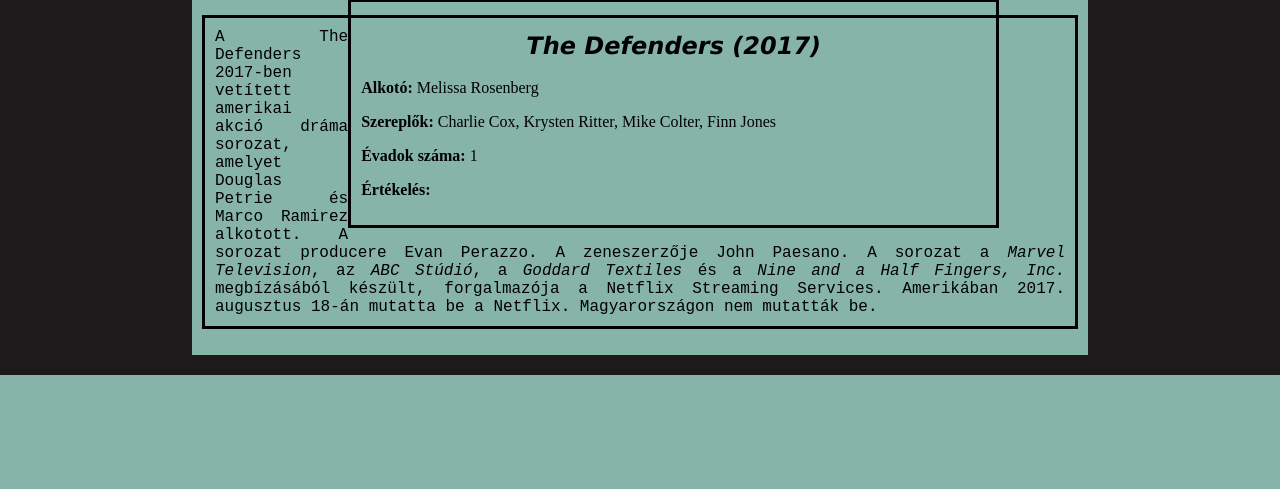
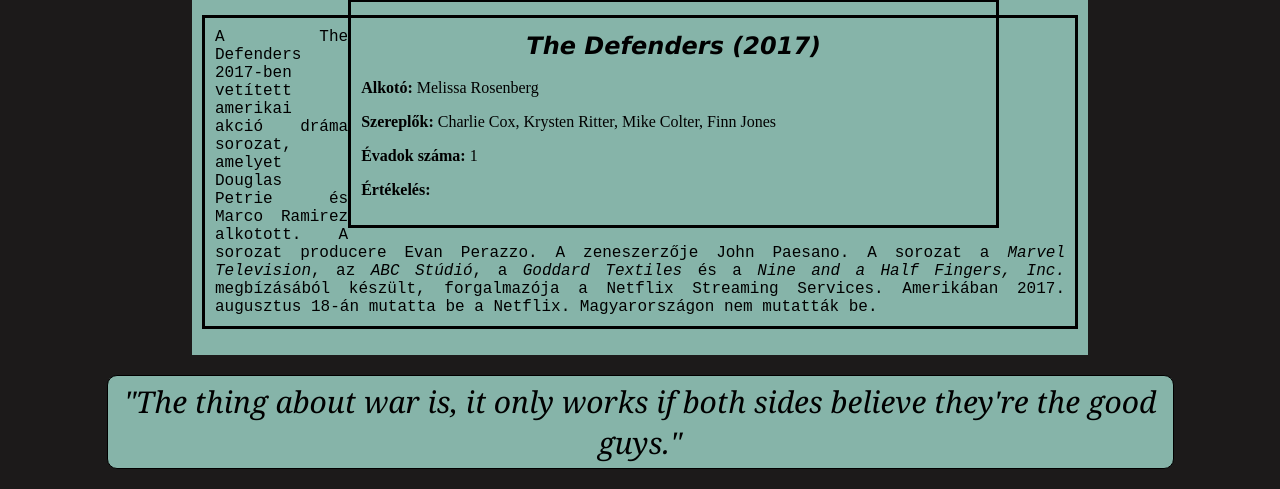
Before and after one commit to keresztpapa/web_terv_dominion, a PHP site: page /defenders.html in a window 1280 px wide. Shown: the part 579-1068 px from the top of the page. Before the commit the page ends 954 px from the top, so only its background shows below. Run offline with PHP 8.4, Linux system fonts and the light colour scheme.

Commit message:
Blockquotes added

```diff
--- a/daredevil.html
+++ b/daredevil.html
@@ -36,5 +36,9 @@
         <p class="leiras">A Marvel's Daredevil vagy röviden Daredevil 2015-ben indult amerikai webes televízió sorozat, melyet Drew Goddard alkotott meg a Netflixnek a <a href="https://hu.wikipedia.org/wiki/Marvel-moziuniverzum" target="_blank">Marvel-moziuniverzum</a> részeként. A sorozat a <em>Marvel Comics</em> képregények Daredevil, magyarul Fenegyerek nevű szereplőjének történetét dolgozza fel. Magyarországon a sorozat 2019. augusztus 31-én jelent meg magyar szinkronnal. Televízióban az M2 Petőfi TV mutatta be új szinkronnal 2021. január 5-én.</p>
     </div>
 
+    <blockquote style="background-color: rgb(166, 42, 30);">
+        "I'm Daredevil. Not even God can stop that now."
+    </blockquote>
+
 </body>
 </html>
--- a/defenders.html
+++ b/defenders.html
@@ -36,5 +36,9 @@
         <p class="leiras">A The Defenders 2017-ben vetített amerikai akció dráma sorozat, amelyet Douglas Petrie és Marco Ramirez alkotott. A sorozat producere Evan Perazzo. A zeneszerzője John Paesano. A sorozat a <em>Marvel Television</em>, az <em>ABC Stúdió</em>, a <em>Goddard Textiles</em> és a <em>Nine and a Half Fingers, Inc.</em> megbízásából készült, forgalmazója a Netflix Streaming Services. Amerikában 2017. augusztus 18-án mutatta be a Netflix. Magyarországon nem mutatták be.</p>
     </div>
 
+    <blockquote style="background-color: rgb(134, 180, 169);">
+        "The thing about war is, it only works if both sides believe they're the good guys."
+    </blockquote>
+
 </body>
 </html>
--- a/design.css
+++ b/design.css
@@ -133,3 +133,17 @@ h2{
     padding-bottom: 50px;
     padding-left: 50px;
 }
+
+/*Idézet dobozok*/
+blockquote{
+    border: 1px solid blacK;
+    padding: 5px;
+    width: 1055px;
+    text-align: center;
+    margin: auto;
+    margin-bottom: 20px;
+    font-size: 30px;
+    border-radius: 10px;
+    font-style: italic;
+    font-family: Cambria, Cochin, Georgia, Times, 'Times New Roman', serif;
+}
--- a/ironFist.html
+++ b/ironFist.html
@@ -36,5 +36,9 @@
         <p class="leiras">A Vasököl (eredeti cím: Iron Fist) 2017 és 2018 között vetített amerikai akció dráma sorozat, amelyet Scott Buck alkotott. A sorozat producere Evan Perazzo. A zeneszerzője az első évadban Trevor Morris, a második évadban Robert Lydecker. A sorozat a <em>Marvel Television</em>, az <em>ABC Stúdió</em> és a <em>Devilina Productions</em> megbízásából készült, forgalmazója a Netflix Streaming Services. Amerikában 2017. március 17-én mutatta be a Netflix. Magyarországon csak feliratosan elérhető.</p>
     </div>
 
+    <blockquote style="background-color: rgb(235, 213, 69);">
+        "A man fights with his mouth when his fists are lacking."
+    </blockquote>
+
 </body>
 </html>
--- a/jessicaJones.html
+++ b/jessicaJones.html
@@ -36,5 +36,9 @@
         <p class="leiras">A Jessica Jones 2015 és 2019 között vetített amerikai krimi-dráma websorozat, ami a <em>Marvel Comics</em> hasonló nevű karakterén alapul. A sorozat alkotója Melissa Rosenberg, a történet pedig a címszereplő magánnyomozó életét követi nyomon. A sorozatot eredetileg Rosenberg fejlesztette ki az <em>ABC</em> számára 2010-ben, de a hálózat lemondott a sorozatról. 2013 végére Rosenberg AKA Jessica Jones névre keresztelte át a Netflix számára. New York városában forgatták, olyan területeken amelyek úgy néznek ki, mint a régi Hell's Kitchen. A sorozat első évada 2015. november 20-án, a második 2018. március 20-án, a harmadik, egyben az utolsó pedig 2019 június 14-én került fel a Netflixre.</p>
     </div>
 
+    <blockquote style="background-color: rgb(100, 82, 134);">
+        "I can control myself which means I'm more powerful than you ever were."
+    </blockquote>
+
 </body>
 </html>
--- a/lukeCage.html
+++ b/lukeCage.html
@@ -36,5 +36,9 @@
         <p class="leiras">A Luke Cage 2016 és 2018 között vetített amerikai akció dráma sorozat, amelyet Cheo Hodari Coker alkotott. A sorozat producerei Aïda Mashaka Croal, Akela Cooper és Gail Barringer. A zeneszerzői Adrian Younge és Ali Shaheed Muhammad. A főszerepekben Mike Colter, Mahershala Ali, Simone Missick, Theo Rossi és Erik LaRay Harvey láthatóak. A sorozat a <em>Marvel Television</em> és az <em>ABC Studios</em> megbízásából készült, forgalmazója a Netflix Streaming Services. Amerikában 2016. szeptember 30-án mutatta be a Netflix. Magyarországon csak feliratosan elérhető.</p>
     </div>
 
+    <blockquote style="background-color: rgb(204, 129, 27);">
+        "I'll enforce the unwritten rules while you enforce the written ones."
+    </blockquote>
+
 </body>
 </html>
--- a/punisher.html
+++ b/punisher.html
@@ -36,5 +36,9 @@
         <p class="leiras">A Marvel - A Megtorló vagy röviden A Megtorló (Marvel's The Punisher) 2017-ben indult amerikai websorozat, melyet Steve Lightfoot alkotott meg a Netflix számára a <a href="https://hu.wikipedia.org/wiki/Marvel-moziuniverzum" target="_blank">Marvel-moziuniverzum</a> részeként. A sorozat - mely a Daredevil spin-offja - a <em>Marvel Comics</em> képregények Punisher, magyarul Megtorló nevű szereplőjének történetét dolgozza fel. A cselekmény középpontjában Frank Castle áll (a Daredevilhez hasonlóan ezúttal is Jon Bernthal alakítja), aki Megtorló álnéven önbíráskodó antihősként harcol a bűnözés ellen.</p>
     </div>
 
+    <blockquote style="background-color: rgb(107, 109, 108);">
+        "People Think That Torture Is Pain. It's Not Pain. It's Time."
+    </blockquote>
+
 </body>
 </html>
```
Also changed, not shown: README.md.
